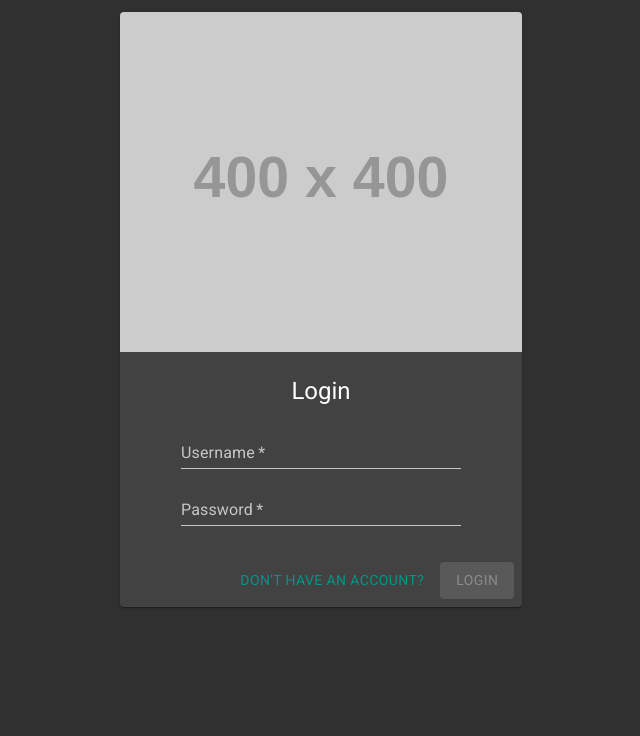
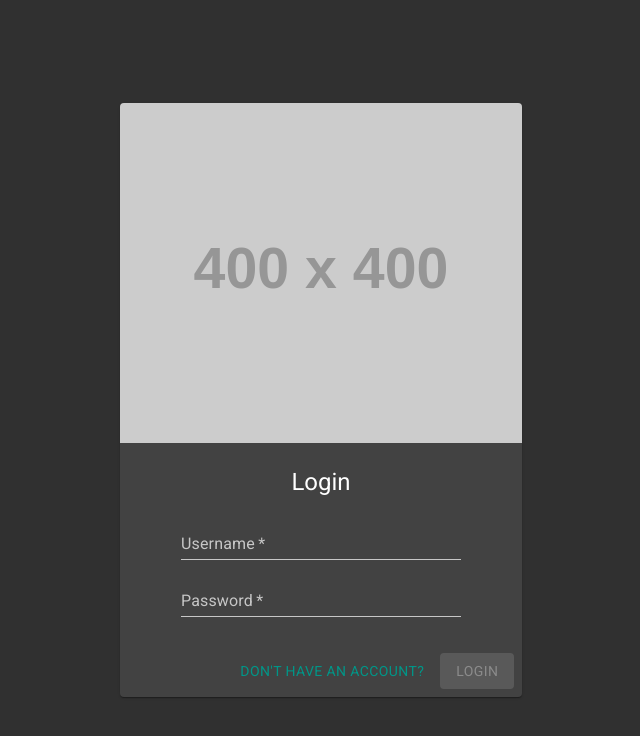
Before and after one commit to timmo001/ip-frontend, a Next.js app: page / in a window 1280 px wide. Shown: the top 736 px of the page, without its empty margins (319-959 px from the left). Built offline with nearby package versions, Linux system fonts and the light colour scheme.

Commit message:
Center auth

```diff
--- a/components/Auth.tsx
+++ b/components/Auth.tsx
@@ -30,6 +30,7 @@ import Message from "../types/Message";
 
 const useStyles = makeStyles((theme: Theme) => ({
   root: {
+    position: "absolute",
     display: "flex",
     height: "100%",
   },
```
